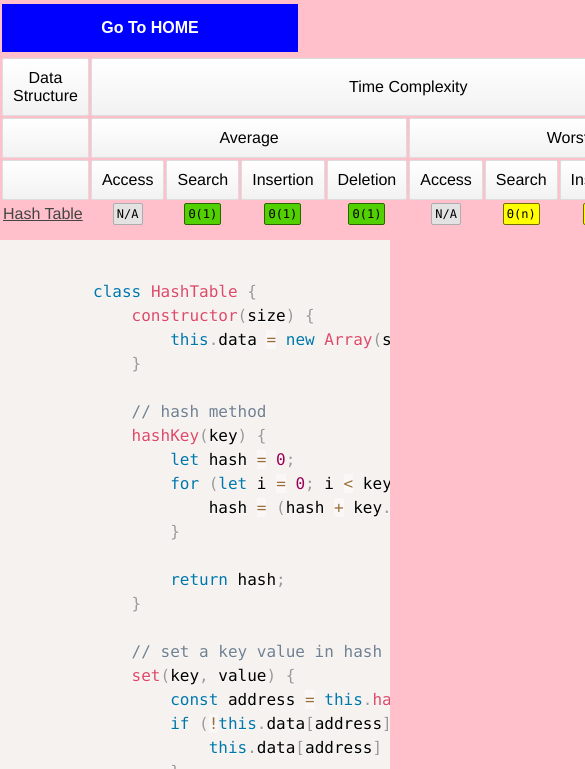
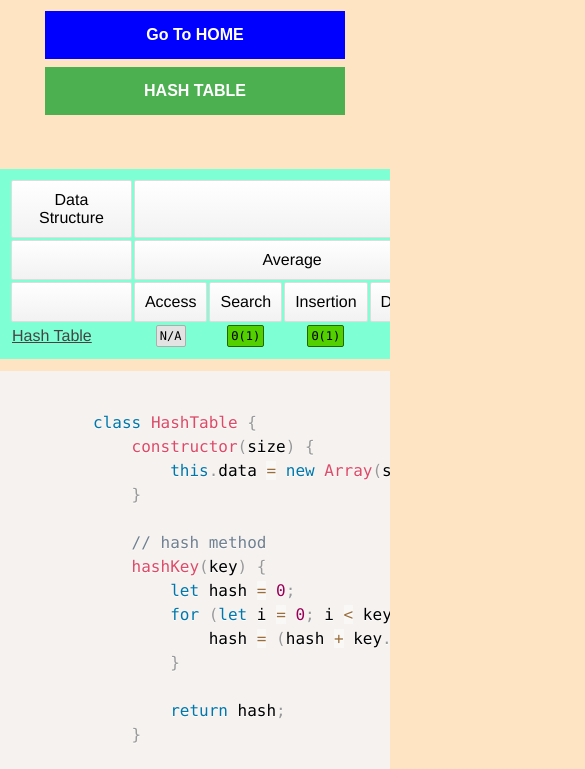
Before and after one commit to naveenrawat51/implement_DSA_JavaScript, a website built with webpack: page src/index.html in a window 390 px wide. Both pictures are taken after a click on the button "HASH TABLE". Shown: the top 769 px of the page, 585 px wide, since content can reach past the window. Built offline with nearby package versions, Linux system fonts and the light colour scheme.

Commit message:
mobile alignment fixed

```diff
--- a/src/index.html
+++ b/src/index.html
@@ -53,7 +53,7 @@
     </div>
 
     <div id="complexityContainer" style="text-align: center;" class="hide">
-        <table class="table table-bordered table-striped">
+        <table class="table table-bordered">
 
             <tbody>
                 <tr>
@@ -88,7 +88,7 @@
         </table>
     </div>
     <div id="sortComplexityContainer" style="text-align: center;" class="hide">
-        <table class="table table-bordered table-striped">
+        <table class="table sort-table">
 
             <tbody>
                 <tr>
@@ -111,9 +111,8 @@
             </tbody>
         </table>
     </div>
-
     <!-- array implementation starts here -->
-    <div data-type="ARRAY" class="hide codeSnippet">
+    <div data-type="ARRAY" class="codeSnippet hide">
         <pre><code class="language-javascript" >
       class Myarray {
         constructor(size) {
--- a/src/styles/main.scss
+++ b/src/styles/main.scss
@@ -1,14 +1,15 @@
-$bg: pink;
+$bg: bisque;
 
 body {
     background: $bg;
+    padding-top: 7px !important;
 }
 
 .button {
     background-color: #4CAF50;
     border: none;
     color: white;
-    padding: 15px 32px;
+    padding: 15px 10px;
     text-align: center;
     font-weight: bold;
     text-decoration: none;
@@ -16,10 +17,7 @@ body {
     font-size: 16px;
     margin: 4px 2px;
     cursor: pointer;
-  }
-
-  .hide {
-      display: none;
+    width: 300px;
   }
 
   body, html {
@@ -58,6 +56,9 @@ body {
 
   table {
     display: inline-block;
+    width: 927px;
+    background-color: aquamarine;
+    padding: 9px;
   }
 
   table code {
@@ -337,12 +338,13 @@ body {
   .buttonContainer {
     display: flex;
     flex-direction: column;
-    max-width: 400px;
   }
 
   #allBtnContainer {
     display: flex;
     justify-content: space-evenly;
+    flex-wrap: wrap;
+    padding-bottom: 50px;
 
     &.hide-heading {
       justify-content: center;
@@ -351,3 +353,40 @@ body {
       }
     }
   }
+
+  .codeSnippet {
+    display: flex;
+    justify-content: center;
+    margin-bottom: 40px;
+  };
+
+  .hide {
+    display: none;
+  }
+  .language-javascript {
+    width: 893px;
+    overflow: scroll;
+    background: azure;
+  }
+  @media only screen and (max-width: 600px) {
+    #homeButtonContainer {
+      position: inherit;
+      align-items: center;
+      width: 100%;
+    }
+
+    .codeSnippet, #complexityContainer, #sortComplexityContainer {
+      overflow: scroll;
+    }
+
+    .sort-table {
+      width: 546px;
+    }
+  }
+
+  .sort-table {
+    text-align: center;
+    display: flex;
+    justify-content: center;
+    margin: auto;
+  }
```
Also changed, not shown: dist/index.html, dist/main.js.
